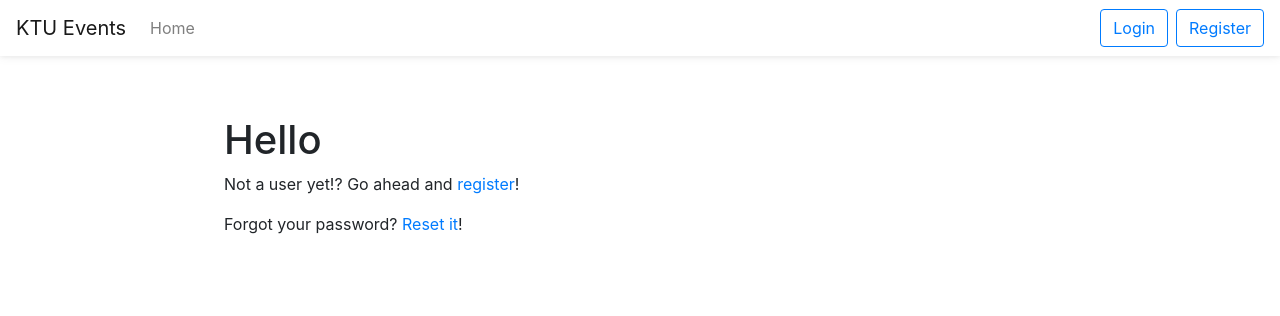
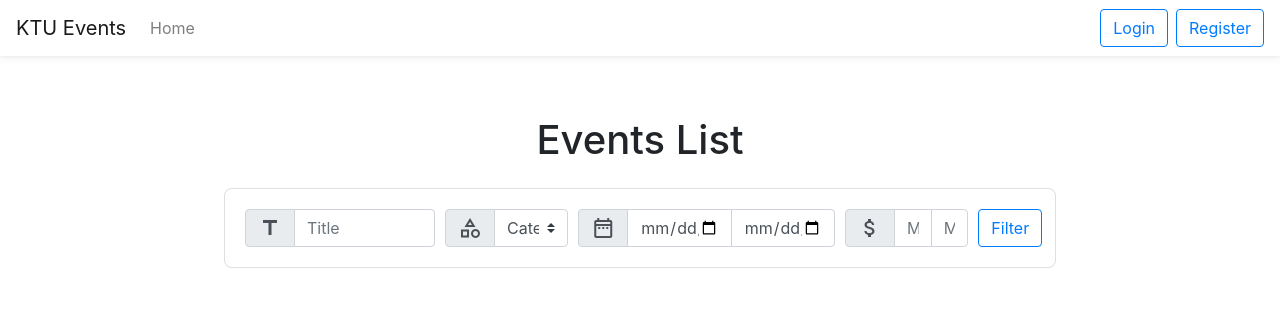
Before and after one commit to MatZil/DataDog-Projektas, a Symfony app: template templates/index.html.twig in a window 1280 px wide. Shown: the top 316 px of the page. Run offline with Twig, Linux system fonts and the light colour scheme; the template is opened without the code that fills it, so the values that code supplies are empty; some libraries are stand-ins or nearby versions.

Commit message:
Update index.html.twig

```diff
--- a/templates/index.html.twig
+++ b/templates/index.html.twig
@@ -1,21 +1,100 @@
+
 {% extends 'base.html.twig' %}
 
 {% block title %}KTU Events{% endblock %}
 
 {% block body %}
-    <h1>Hello {{ app.user ? app.user.firstName : '' }}</h1>
+    <h1 class="text-center mb-4">Events List</h1>
 
-    <div>
-        {% if not app.user %}
-            <p>
-                Not a user yet!? Go ahead and
-                <a href="{{ path('app_register') }}">register</a>!
-            </p>
-        {% endif %}
-        {% if not app.user %}
-            <p>
-                Forgot your password? <a href="{{ path ('app_reset') }}">Reset it</a>!
-            </p>
-        {% endif %}
+    <div class="mb-5 card card-rounded">
+        <div class="card-body">
+            <form method="get" class="form-row" autocomplete="off">
+                <div class="input-group col-md-6 col-xl-3 mb-1 mb-xl-0">
+                    <div class="input-group-prepend">
+                        <i class="material-icons-outlined input-group-text">title</i>
+                    </div>
+                    <input type="text" class="form-control" name="title" value="{{ app.request.get('title') }}" placeholder="Title">
+                </div>
+                <div class="input-group col-md-6 col-xl-2 mb-1 mb-xl-0">
+                    <div class="input-group-prepend">
+                        <i class="material-icons-outlined input-group-text">category</i>
+                    </div>
+                    <select class="custom-select" name="category">
+                        <option {{ app.request.get('category') ? '' : 'selected' }}>Category</option>
+                        {% for category in categories %}
+                            <option {{ app.request.get('category') == category.id ? 'selected' }}
+                                    value="{{ category.id }}">{{ category.name }}</option>
+                        {% endfor %}
+                    </select>
+                </div>
+                <div class="input-group col-md-6 col-xl-4 mb-1 mb-xl-0">
+                    <div class="input-group-prepend">
+                        <i class="material-icons-outlined input-group-text">date_range</i>
+                    </div>
+                    <input type="date" class="form-control" name="start-date" value="{{ app.request.get('start-date') }}">
+                    <input type="date" class="form-control" name="end-date" value="{{ app.request.get('end-date') }}">
+                </div>
+                <div class="input-group col-md-4 col-xl-2 mb-1 mb-xl-0">
+                    <div class="input-group-prepend">
+                        <i class="material-icons-outlined input-group-text">attach_money</i>
+                    </div>
+                    <input type="text" class="form-control" name="min-price" value="{{ app.request.get('min-price') }}" placeholder="Min">
+                    <input type="text" class="form-control" name="max-price" value="{{ app.request.get('max-price') }}" placeholder="Max">
+                </div>
+                <div class="text-right col-md-2 col-xl-1">
+                    <button type="submit" class="btn btn-outline-primary">Filter</button>
+                </div>
+            </form>
+        </div>
     </div>
+
+    {% for event in events %}
+        <div class="card card-event mb-5 mx-auto">
+            <a href="{{ path('app_eventDetails', {'slug':event.id}) }}" class="stretched-link"></a>
+            <div class="row no-gutters">
+                <div class="{% if event.photo %}col-7{% endif %}">
+                    <div class="card-body">
+                        <h2 class="card-title">{{ event.title }}</h2>
+                        <p class="card-text lead">{{ event.intro }}</p>
+                    </div>
+                </div>
+                {% if event.photo %}
+                    <div class="col-5">
+                        <img src="{{ asset('uploads/photos/') ~ event.photo }}" class="card-img p-2">
+                    </div>
+                {% endif %}
+            </div>
+            <div class="card-footer bg-white text-muted d-flex flex-wrap">
+                <div class="d-inline-flex">
+                    <i class="material-icons-outlined mr-1">location_on</i>
+                    <span class="mr-2">{{ event.location }}</span>
+                </div>
+                <div class="d-inline-flex">
+                    <i class="material-icons-outlined mr-1">access_time</i>
+                    <span class="mr-2">{{ event.date | date("Y-m-d H:i") }}</span>
+                </div>
+                <div class="d-inline-flex">
+                    <i class="material-icons-outlined mr-1">monetization_on</i>
+                    <span>{{ event.price == 0 ? 'FREE' : (event.price | number_format(2) ~ ' &euro;') | raw}}</span>
+                </div>
+            </div>
+        </div>
+    {% endfor %}
 {% endblock %}
+
+{% block javascripts %}
+    {{ parent() }}
+
+    <script>
+        jQuery(document).ready(function ($) {
+            $("form").submit(function () {
+                $(this).find(":input").filter(function () {
+                    return !this.value || this.value === 'Category';
+                }).attr("disabled", "disabled");
+                return true;
+            });
+            $("form").find(":input").prop("disabled", false);
+        });
+    </script>
+
+{% endblock %}
```
